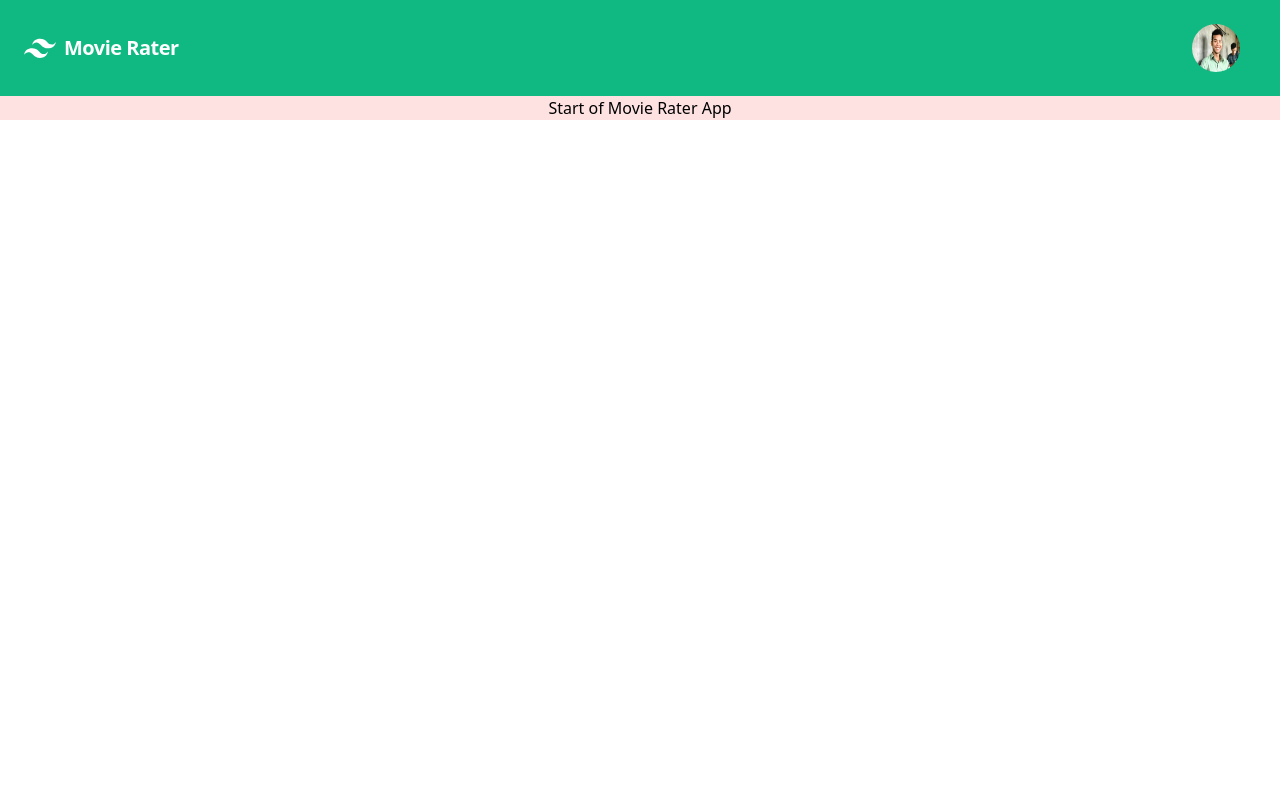
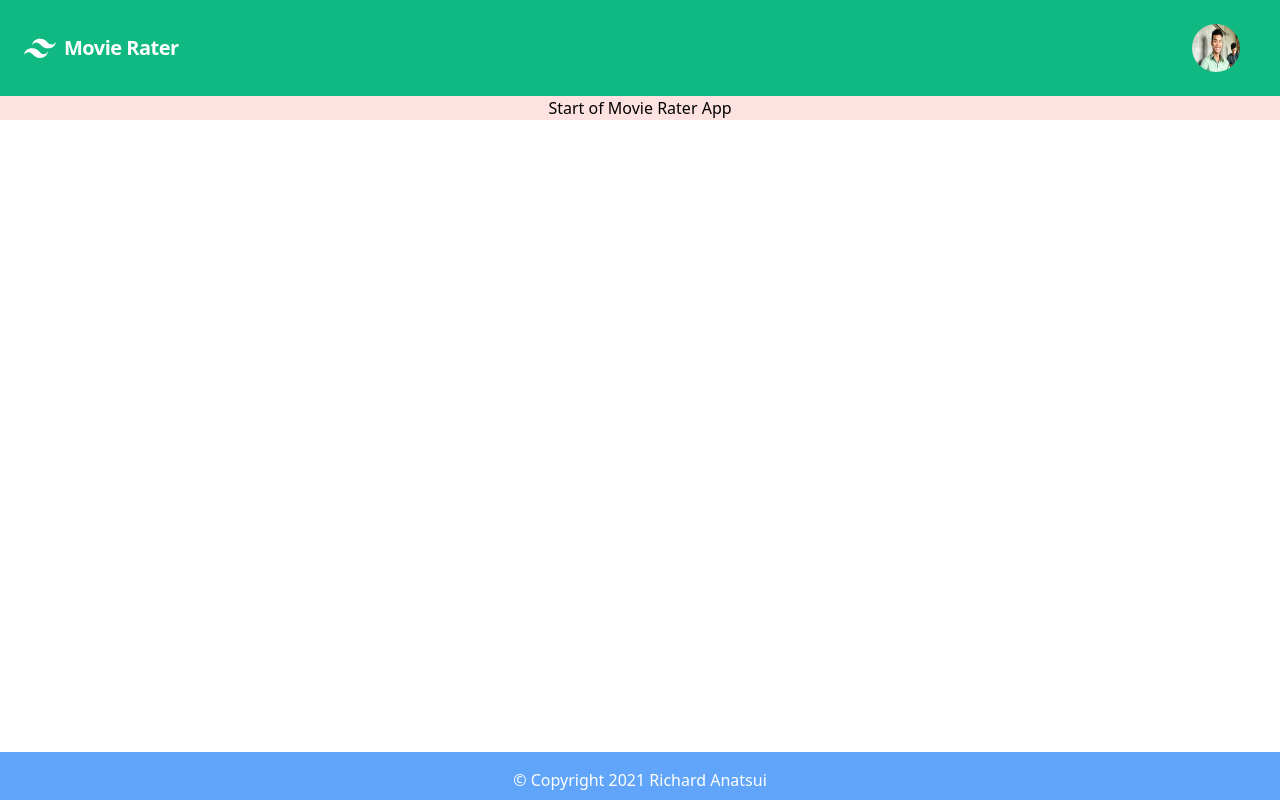
Before and after one commit to rich5k/movie, a React (Create React App) app: page / in a window 1280 px wide. Built offline with nearby package versions, Linux system fonts and the light colour scheme.

Commit message:
created footer js

```diff
--- a/src/App.js
+++ b/src/App.js
@@ -1,11 +1,19 @@
 import './App.css';
+import Footer from './Footer';
 import Navbar from './Navbar';
 import './tailwindcss/styles.css';
 function App() {
   return (
     <div className="App">
-      <Navbar></Navbar>
-      <h1 class="bg-red-100">Start of Movie Rater App</h1>
+      <div class="flex flex-col h-screen">
+        <Navbar></Navbar>
+        <div class="flex-grow">
+          <h1 class="bg-red-100">Start of Movie Rater App</h1>
+
+        </div>
+        <Footer/>
+
+      </div>
     </div>
   );
 }
--- /dev/null
+++ b/src/Footer.js
@@ -0,0 +1,15 @@
+import './tailwindcss/styles.css';
+const Footer = () => {
+    return (
+        <div className="Footer">
+            <footer class="flex flex-col text-white bg-blue-400 h-12">
+                <div class="my-4">
+                    © Copyright 2021 Richard Anatsui
+
+                </div>
+            </footer>
+        </div>
+     );
+}
+
+export default Footer;
```
